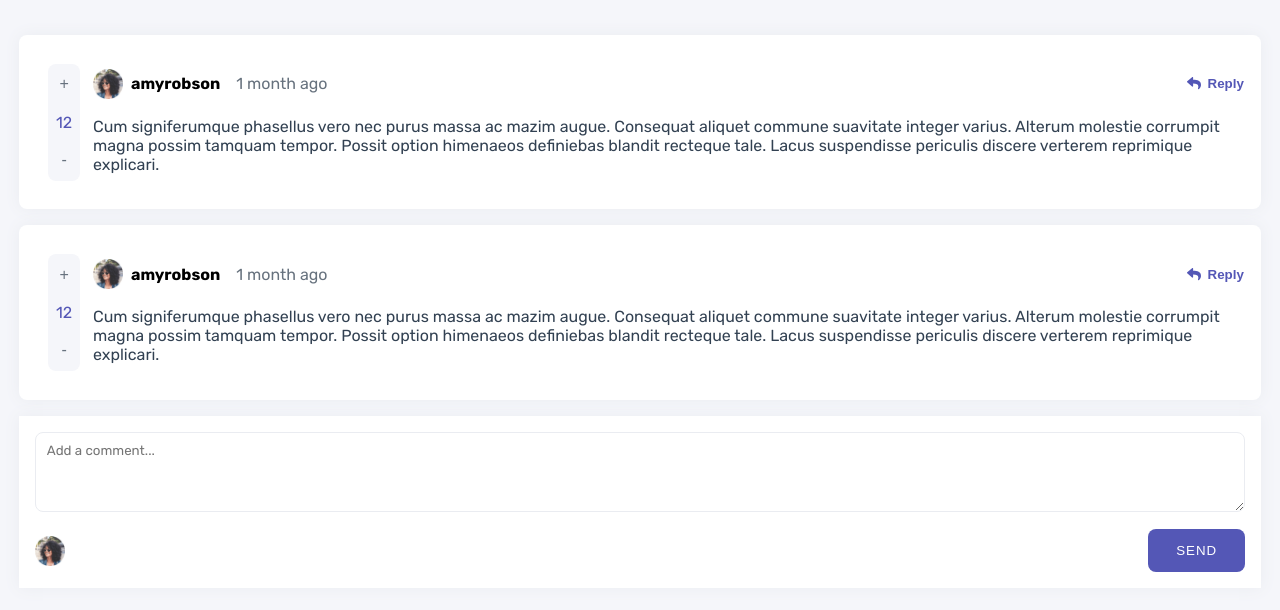
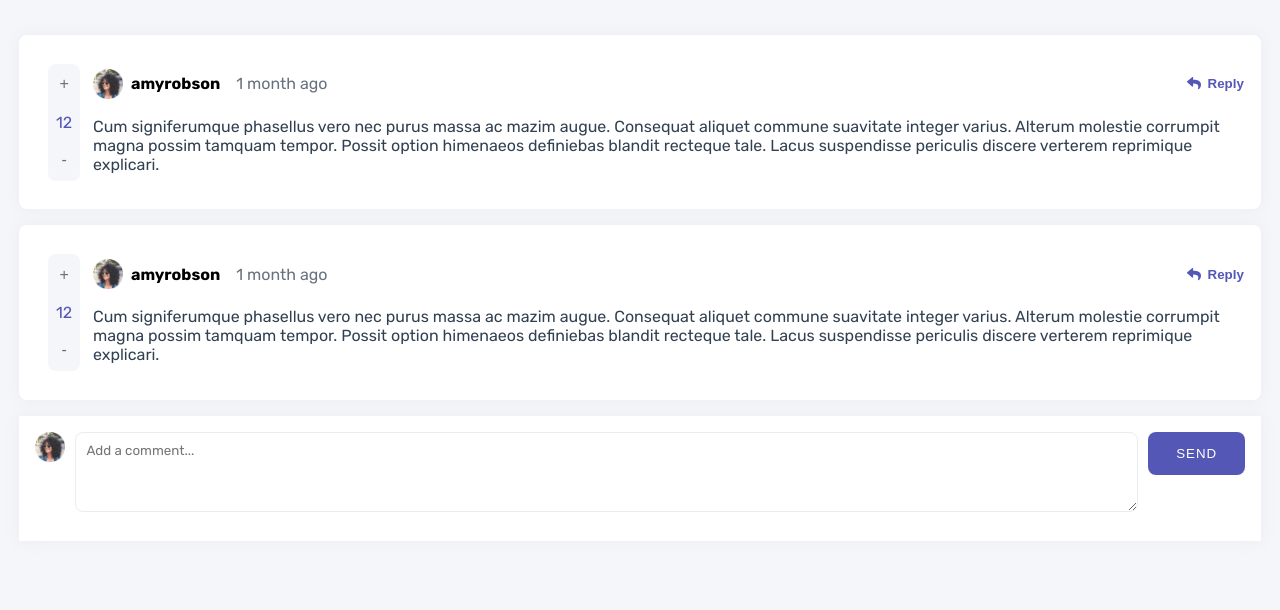
Before and after one commit to SquirrelloDev/interactive-comments, a React (Create React App) app: page / in a window 1280 px wide. Shown: the top 610 px of the page. Built offline with nearby package versions, Linux system fonts and the light colour scheme.

Commit message:
Added styling for CommentForm component for larger devices

```diff
--- a/src/components/Comments/CommentForm.js
+++ b/src/components/Comments/CommentForm.js
@@ -5,10 +5,10 @@ const CommentForm = () => {
   return(
       <form className={classes.form}>
           <textarea className={classes['form__comment-text']} placeholder={"Add a comment..."}/>
-          <div className={classes['form__bottom-section']}>
+          <div className={classes['form__bottom-section__avatar']}>
               <Avatar/>
+          </div>
               <button className={classes['form__bottom-section__btn']}>Send</button>
-          </div>
       </form>
   )
 }
--- a/src/sass/components/CommentForm.module.scss
+++ b/src/sass/components/CommentForm.module.scss
@@ -1,9 +1,17 @@
 @use "../utils" as *;
 .form{
+  display: grid;
+  grid-template-areas:
+          "text text"
+          "img btn";
   padding: 1em;
   background-color: $white;
   box-shadow: 0 0 15px $light-gray;
+  @include respond-to('l'){
+    display: flex;
+  }
   &__comment-text{
+    grid-area: text;
     margin-bottom: 1em;
     padding: .8em;
     width: 100%;
@@ -12,12 +20,26 @@
     border-radius: 8px;
     font-family: $family;
     resize: vertical;
+    @include respond-to('l'){
+      order: 1;
+    }
   }
   &__bottom-section{
-    display: flex;
-    justify-content: space-between;
-    align-items: center;
+    //display: flex;
+    //justify-content: space-between;
+    //align-items: center;
+    &__avatar{
+      grid-area: img;
+      align-self: center;
+      @include respond-to('l'){
+        margin-right: .6em;
+        order: 0;
+        align-self: flex-start;
+      }
+    }
     &__btn{
+      grid-area: btn;
+      justify-self: flex-end;
       padding: 1em 2em;
       background-color: $moderate-blue;
       color: $white;
@@ -27,6 +49,11 @@
       cursor: pointer;
       border: 1px solid transparent;
       border-radius: 8px;
+      @include respond-to('l'){
+        margin-left: .75em;
+        order: 2;
+        align-self: flex-start;
+      }
     }
   }
 }
```
